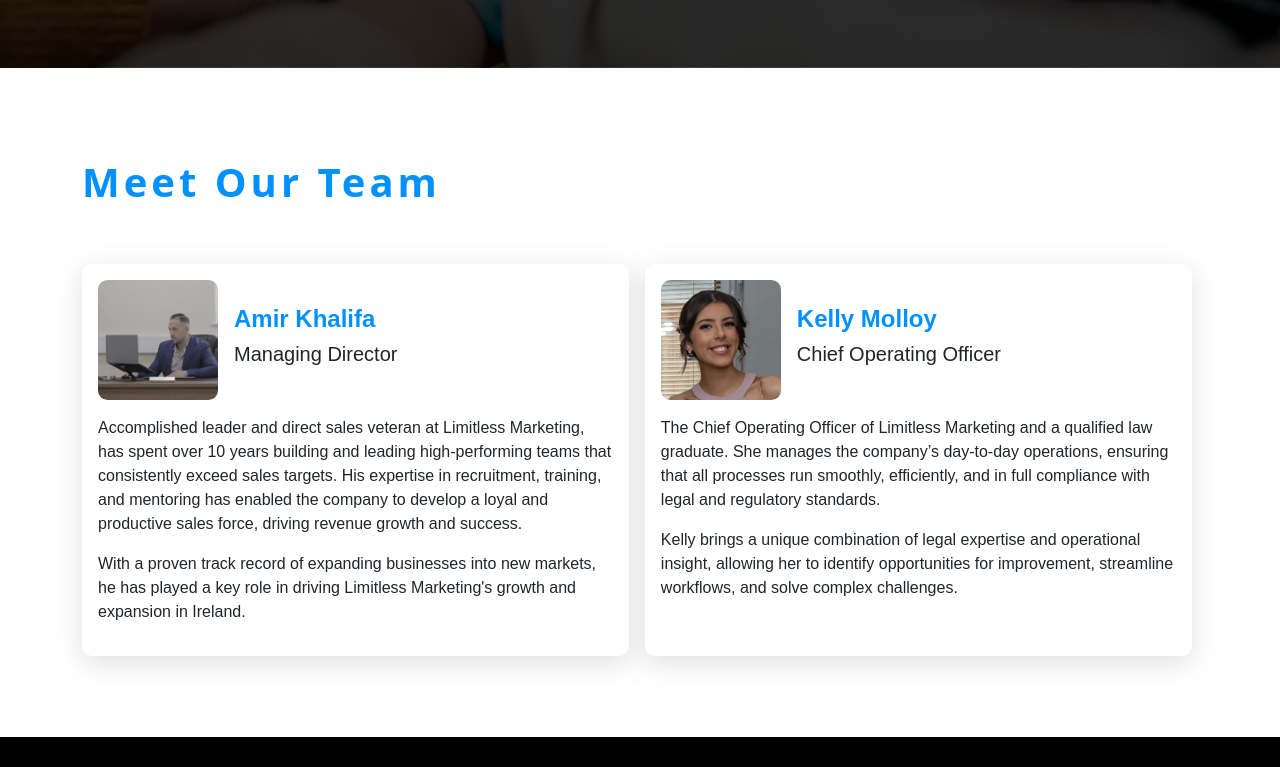
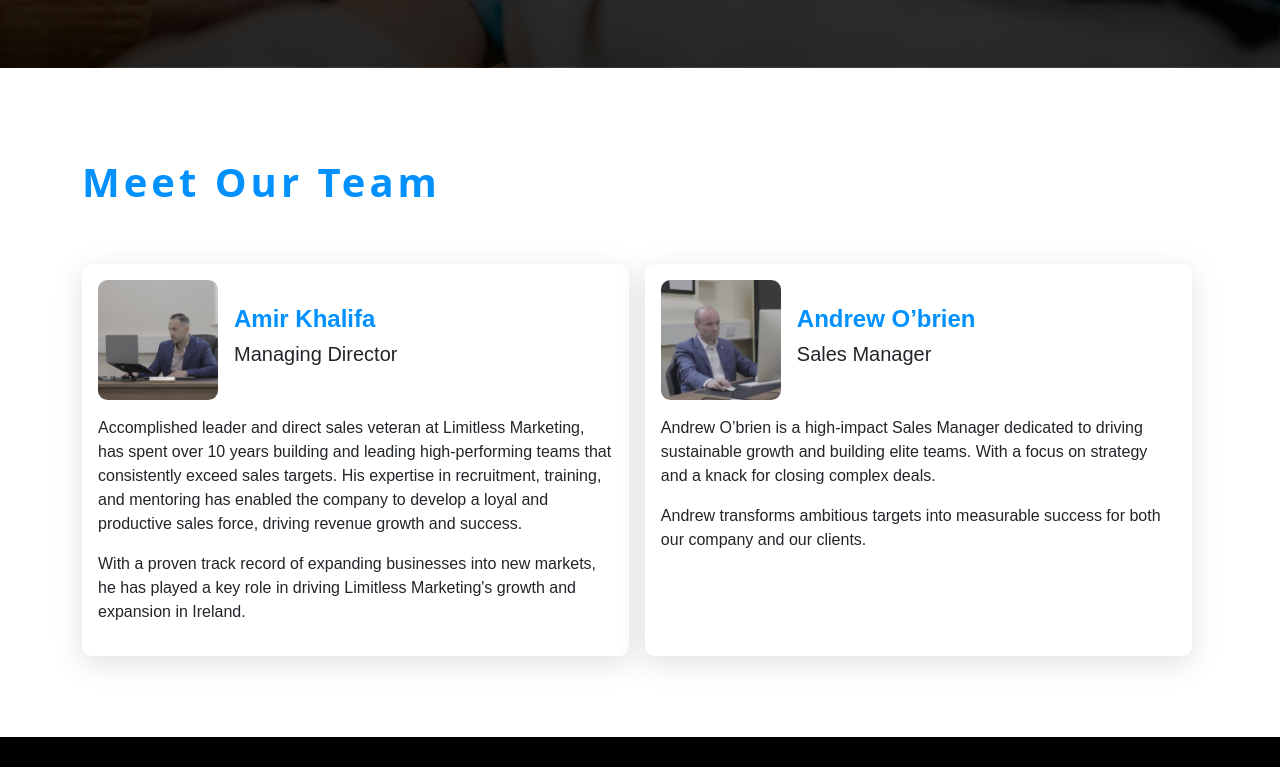
Before and after one commit to DJN2122/Limitless-Marketing-Website, a Next.js app: page /team in a window 1280 px wide. Shown: the part 523-1290 px from the top of the page. Built offline with nearby package versions, Linux system fonts and the light colour scheme; a web font is replaced by a local one.

Commit message:
“update

```diff
--- a/src/app/team/page.jsx
+++ b/src/app/team/page.jsx
@@ -63,22 +63,22 @@ const page = () => {
                 <div className="team-image">
                   <div className="img-container">
                     <img
-                      src="/assets/img/kelly.jpg"
+                      src="/assets/img/andrew.jpg"
                       className="img-fluid"
                       alt="Limitless Marketing"
                     />
                   </div>
                   <div className="name-container">
-                    <h4>Kelly Molloy</h4>
-                    <h5>Chief Operating Officer</h5>
+                    <h4>Andrew O’brien</h4>
+                    <h5>Sales Manager</h5>
                   </div>
                 </div>
                 <div className="team-content">
                   <p>
-                    The Chief Operating Officer of Limitless Marketing and a qualified law graduate. She manages the company’s day-to-day operations, ensuring that all processes run smoothly, efficiently, and in full compliance with legal and regulatory standards.
+                    Andrew O’brien is a high-impact Sales Manager dedicated to driving sustainable growth and building elite teams. With a focus on strategy and a knack for closing complex deals.
                   </p>
                   <p>
-                    Kelly brings a unique combination of legal expertise and operational insight, allowing her to identify opportunities for improvement, streamline workflows, and solve complex challenges.
+                    Andrew transforms ambitious targets into measurable success for both our company and our clients.
                   </p>
                 </div>
               </div>
```
